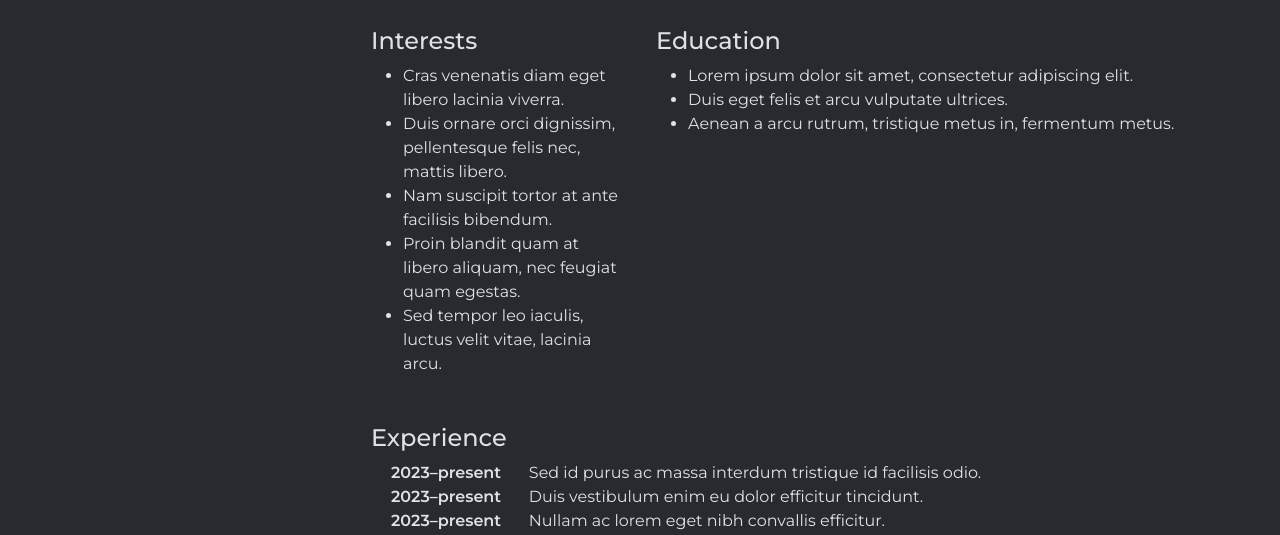
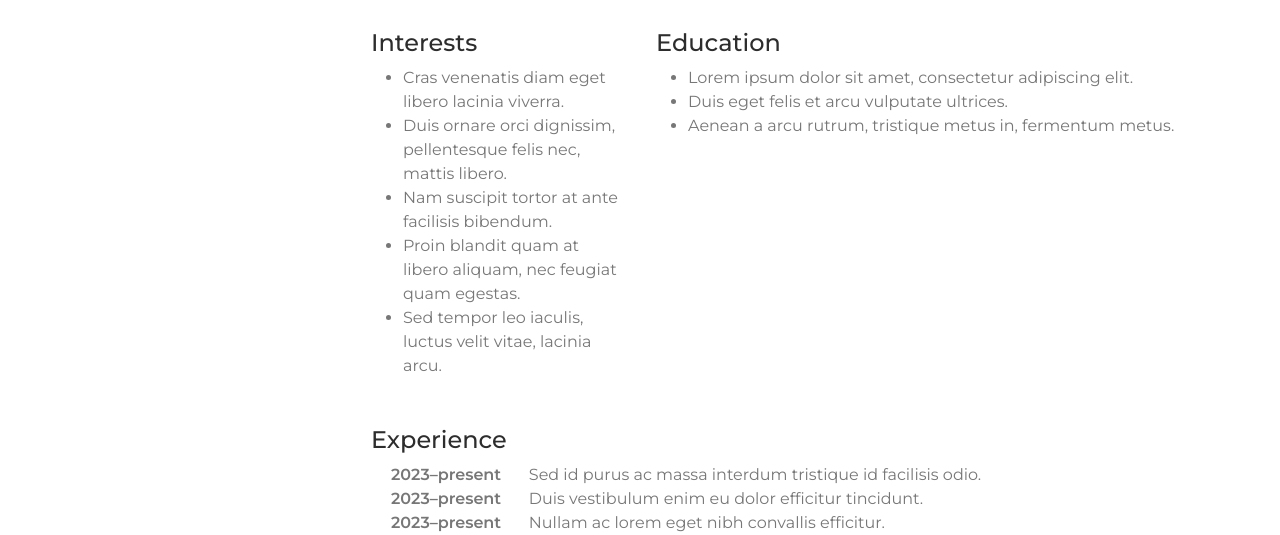
Before and after one commit to jlomako/jlomako.github.io, a plain HTML site: page index.html in a window 1280 px wide. Shown: the part 565-1100 px from the top of the page. Drawn offline with nearby package versions, Linux system fonts and the light colour scheme; some icons are missing.

Commit message:
Update index.html

```diff
--- a/index.html
+++ b/index.html
@@ -1,5 +1,5 @@
 <!DOCTYPE html>
-<html lang="en" data-bs-theme="dark">
+<html lang="en" data-bs-theme="light">
 <head>
   <meta charset="utf-8">
   <meta name="viewport" content="width=device-width, initial-scale=1">
@@ -294,12 +294,19 @@ Sed ut sagittis orci. Proin pharetra tortor in est molestie vestibulum. Nullam l
     setTheme(theme);
   };
 
+  // Get the stored theme or use the preferred theme if not stored
   const storedTheme = getStoredTheme() || getPreferredTheme();
+
+  // Set the theme initially
   setTheme(storedTheme);
 
+  // Get the dark mode toggle element
   const darkModeToggle = document.getElementById('darkModeToggle');
+
+  // Set the initial state of the toggle based on the stored theme
   darkModeToggle.checked = storedTheme === 'dark';
 
+  // Add event listener for the toggle
   darkModeToggle.addEventListener('change', toggleDarkMode);
 })();
 </script>
```
